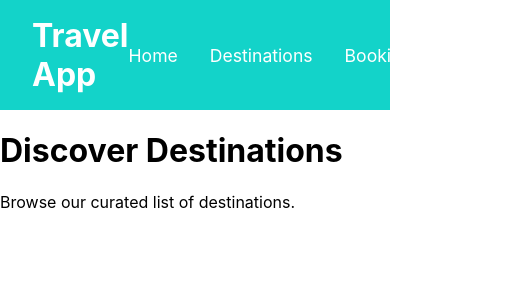
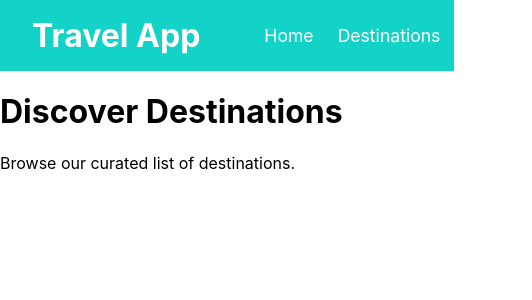
Before and after one commit to FelixMathiasson/Travel-app, a React (Create React App) app: page /destinations in a window 390 px wide. Shown: the top 300 px of the page, 532 px wide, since content can reach past the window. Built offline with nearby package versions, Linux system fonts and the light colour scheme.

Commit message:
tweaked a lot with css of header and navbar, think it looks decent now

```diff
--- a/src/components/Header.css
+++ b/src/components/Header.css
@@ -1,14 +1,21 @@
 .header {
-  height: 100vh; /* Ensure it occupies the full viewport height */
   display: flex;
   justify-content: center; /* Center content horizontally */
   align-items: center; /* Center content vertically */
   text-align: center;
   color: white;
+  position:relative; /* Respect navbar position */
+  margin-top: 7vh; /* Set top margin equal to navbar height */
+  min-height: 30em;
+  min-width: 34em;
+  height:100%; /* Ensure header adjusts based on viewport height */
+  width: 100%;
 }
 
 .header-content {
-  max-width: 800px;
+  max-width: 1000px;
+  height: auto;
+  width: auto;
   margin: 0 auto;
   padding: 2rem;
   background-color: rgba(0, 0, 0, 0.5); /* Semi-transparent background */
@@ -32,7 +39,7 @@
   background-color: #f39c12;
   color: white;
   border: none;
-  border-radius: 5px;
+  border-radius: 10px;
   cursor: pointer;
   transition: background-color 0.3s;
 }
@@ -50,4 +57,8 @@
   .header-description {
     font-size: 1rem;
   }
+
+  .header-button {
+    font-size: 1rem;
+  }
 }
--- a/src/components/Navbar.css
+++ b/src/components/Navbar.css
@@ -1,14 +1,23 @@
 .navbar {
   display: flex;
-    justify-content: space-between;
-    align-items: center;
+  align-items: center; /* Vertically center items */
   padding: 1rem 2rem;
   background-color: #13d3c9;
   color: #fff;
+  height: 7%; /* Fixed height to fit content */
+  justify-content: flex-start; /* Start all items from the left */
+  gap: 2rem; /* Add space between brand and links */
+  position: relative;
+  width: 100%;
+}
+
+.navbar-brand {
+  white-space: nowrap; /* Prevent the brand text from wrapping to the next line */
+  margin-right: 2rem; /* Add space between brand and links */
 }
 
 .navbar-brand h1 {
-    margin: 0;
+  margin: 0; /* Remove unnecessary margin */
   font-size: 2rem;
 }
 
@@ -16,8 +25,8 @@
   list-style-type: none;
   margin: 0;
   padding: 0;
-    display: flex;
-    gap: 2rem;
+  display: flex; /* Arrange links in a row */
+  gap: 1.5rem; /* Space between each link */
 }
 
 .navbar-link {
--- a/src/pages/Home.js
+++ b/src/pages/Home.js
@@ -5,7 +5,7 @@ const Home = () => {
   return (
     <div>
       <Header />
-
+      <h1>Test</h1>
     </div>
   );
 };
```
Also changed, not shown: my-backend/db.js (added, +13 -0 lines), my-backend/package.json (added, +17 -0 lines), my-backend/server.js (added, +18 -0 lines), 2 other files (tests, documents, lock files or other folders). Lines whose indentation alone changed are shown as unchanged.
